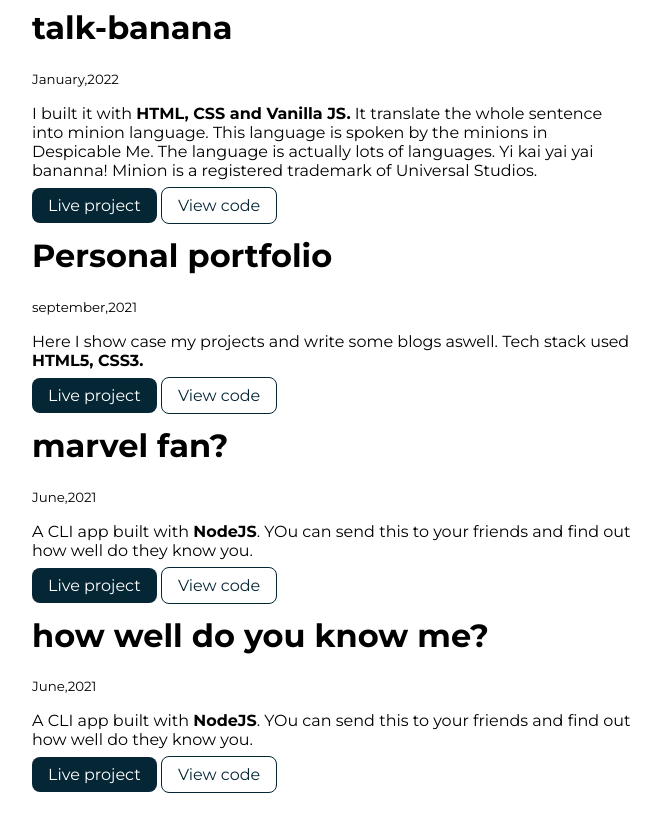
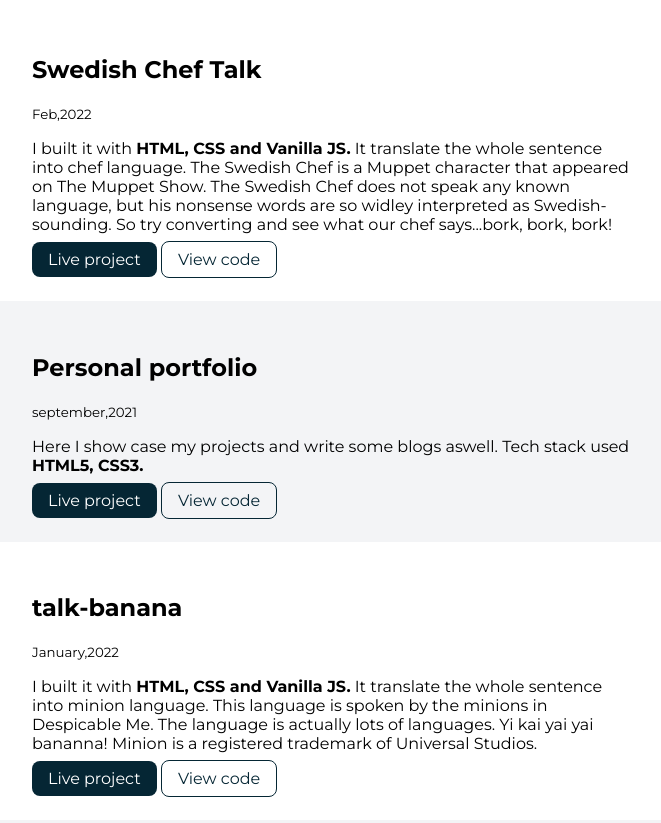
Before and after one commit to AdityaKumar74/Personal-Portfolio, a plain HTML site: page projects.html in a window 1280 px wide. Shown: the part 325-1148 px from the top of the page, without its empty margins (328-989 px from the left). Before the commit the page ends 1125 px from the top, so only its background shows below. Drawn offline with Linux system fonts and the light colour scheme.

Commit message:
refactor: added some projects

```diff
--- a/projects.html
+++ b/projects.html
@@ -33,7 +33,50 @@
 
     <ul class="list-non-bullet">
 
+
         <li>
+            <section class="section">
+
+                <div class="container container-center">
+                    <h1>Swedish Chef Talk</h1>
+                    <small>Feb,2022</small>
+                    <p>I built it with <strong>HTML, CSS and Vanilla JS.</strong> It translate the whole sentence into
+                        chef language. The Swedish Chef is a Muppet character that appeared on The Muppet Show. The
+                        Swedish Chef does not speak any known language, but his nonsense words are so widley interpreted
+                        as Swedish-sounding. So try converting and see what our chef says...bork, bork, bork!
+                    </p>
+
+                    <a class="link link-primary" href="/">Live project</a>
+                    <a class="link link-secondary" target="_blank"
+                        href="https://github.com/AdityaKumar74/Swedish-chef-Speak.git">View code</a>
+
+                </div>
+            </section>
+
+        </li>
+
+
+        <li>
+            <section class="section ow">
+
+                <div class="container container-center">
+                    <h1>Personal portfolio</h1>
+                    <small>september,2021</small>
+                    <p>Here I show case my projects and write some blogs aswell. Tech stack used <strong>HTML5,
+                            CSS3.</strong>
+                    </p>
+
+                    <a class="link link-primary" href="/">Live project</a>
+                    <a class="link link-secondary" target="_blank"
+                        href="https://github.com/AdityaKumar74/Personal-Portfolio.git">View code</a>
+
+                </div>
+            </section>
+
+        </li>
+
+        <li>
+            <section class="section">
                 <div class="container container-center">
                     <h1>talk-banana</h1>
                     <small>January,2022</small>
@@ -48,49 +91,42 @@
                         href="https://github.com/AdityaKumar74/talk-banana.git">View code</a>
 
                 </div>
+            </section>
         </li>
 
 
-        <li>
-            <div class="container container-center">
-                <h1>Personal portfolio</h1>
-                <small>september,2021</small>
-                <p>Here I show case my projects and write some blogs aswell. Tech stack used <strong>HTML5,
-                        CSS3.</strong>
-                </p>
-
-                <a class="link link-primary" href="/">Live project</a>
-                <a class="link link-secondary" target="_blank"
-                    href="https://github.com/AdityaKumar74/Personal-Portfolio.git">View code</a>
-
-            </div>
-        </li>
 
         <li>
+            <section class="section ow">
                 <div class="container container-center">
                     <h1>marvel fan?</h1>
                     <small>June,2021</small>
-                <p>A CLI app built with <strong>NodeJS</strong>. YOu can send this to your friends and find out how well
+                    <p>A CLI app built with <strong>NodeJS</strong>. YOu can send this to your friends and find out how
+                        well
                         do they know you.</p>
 
                     <a class="link link-primary" href="/">Live project</a>
                     <a class="link link-secondary" href="/">View code</a>
 
                 </div>
+            </section>
 
         </li>
 
         <li>
+            <section class="section">
                 <div class="container container-center">
                     <h1>how well do you know me?</h1>
                     <small>June,2021</small>
-                <p>A CLI app built with <strong>NodeJS</strong>. YOu can send this to your friends and find out how well
+                    <p>A CLI app built with <strong>NodeJS</strong>. YOu can send this to your friends and find out how
+                        well
                         do they know you.</p>
 
                     <a class="link link-primary" href="/">Live project</a>
                     <a class="link link-secondary" href="/">View code</a>
 
                 </div>
+            </section>
 
         </li>
 
--- a/styles.css
+++ b/styles.css
@@ -121,9 +121,9 @@
     padding: 2rem;
 }
 
-.section h1 {
+/* .section h1 {
     text-align: center;
-}
+} */
 
 .ow {
     background-color: var(--off-white);
```
Also changed, not shown: index.html (+1 -1 lines). Lines whose indentation alone changed are shown as unchanged.
